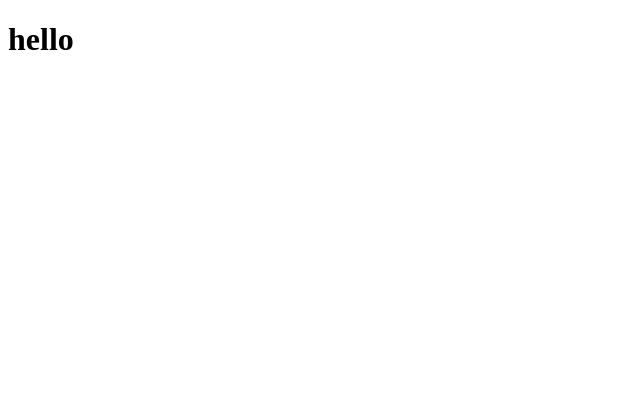
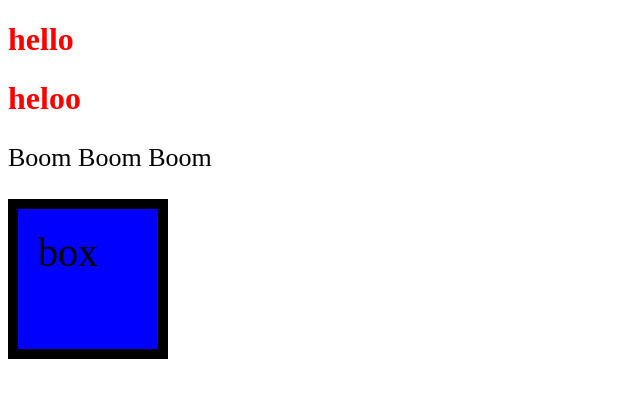
Before and after one commit to Phunote15/Cocacola, a plain HTML site: page css_intro/index.html in a window 1280 px wide. Shown: the whole page, without its empty margins (0-640 px from the left). Drawn offline with Linux system fonts and the light colour scheme.

Commit message:
add stuff

```diff
--- a/css_intro/index.html
+++ b/css_intro/index.html
@@ -3,9 +3,13 @@
 <head>
     <meta charset="UTF-8">
     <meta name="viewport" content="width=device-width, initial-scale=1.0">
+    <link rel="stylesheet" href="style.css">
     <title>Document</title>
 </head>
 <body>
  <h1>hello</h1>
+ <h1> heloo</h1>
+<p> Boom Boom Boom</p>
+<div> box </div>
 </body>
 </html>
--- /dev/null
+++ b/css_intro/style.css
@@ -0,0 +1,15 @@
+h1 {
+    color: red;
+}
+p {
+    font-size: 26px ;
+}
+div {
+    font-size: 40px;
+    background: blue;
+    width: 100px;
+    height: 100px;
+    padding: 20px;
+    border: 10px solid black;
+    margin: 0px;
+}
```
